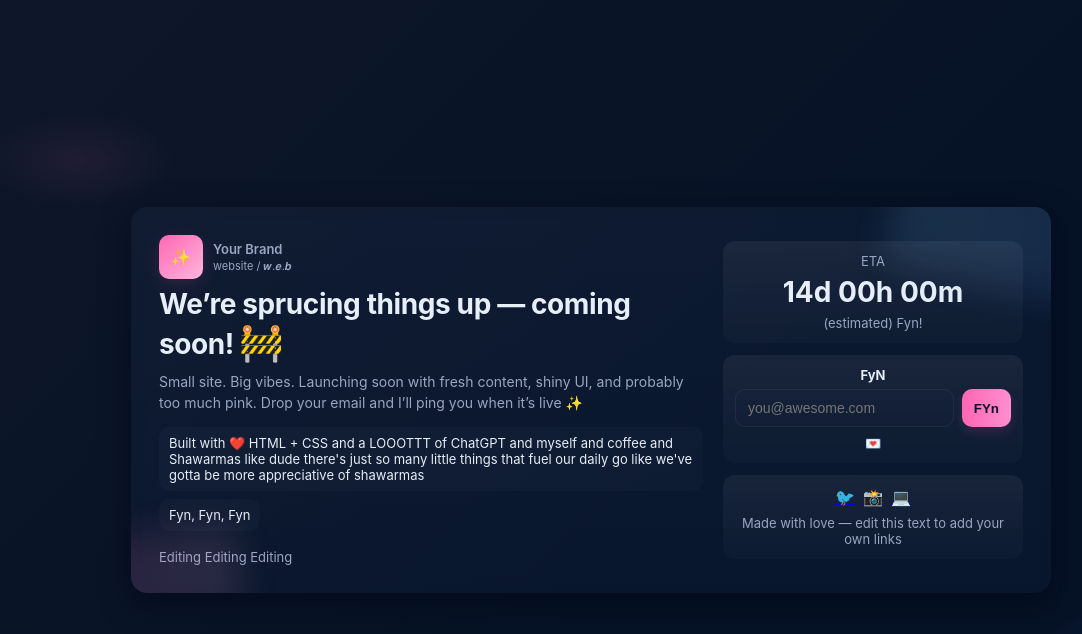
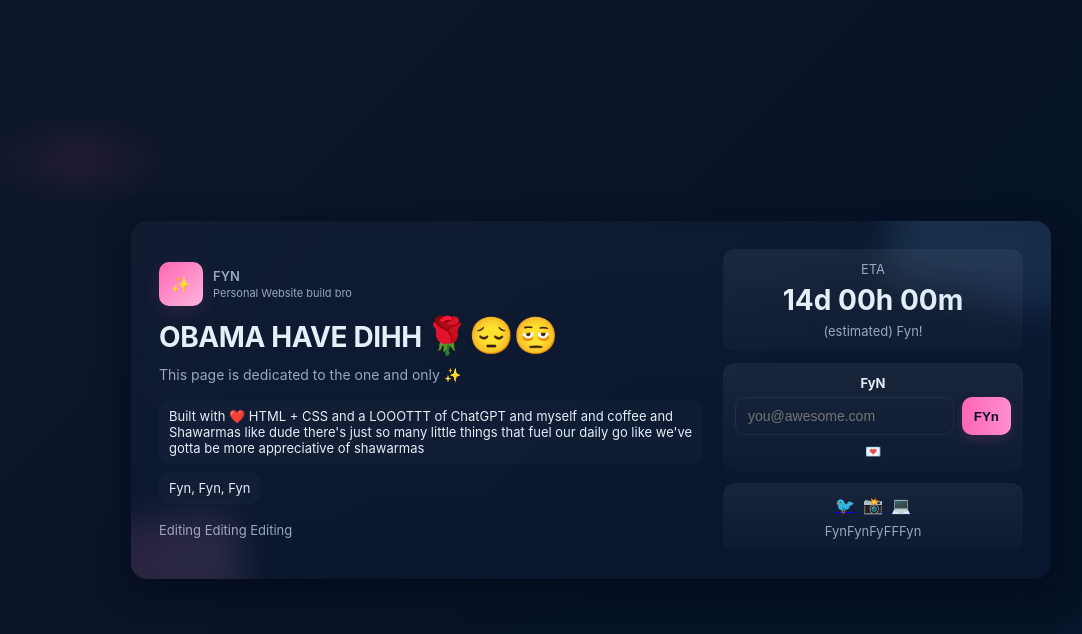
Before and after one commit to PIXIEMAX001/DarshRajOfficial, a plain HTML site: page index.html in a window 1280 px wide. Shown: the whole page, without its empty margins (49-1131 px from the left). Drawn offline with Linux system fonts and the light colour scheme.

Commit message:
Update index.html

```diff
--- a/index.html
+++ b/index.html
@@ -162,14 +162,13 @@
       <div class="logo" aria-hidden="true">
         <div class="mark">✨</div>
         <div>
-          <div style="font-size:13px;color:var(--muted);font-weight:600">Your Brand</div>
-          <div style="font-size:11px;color:var(--muted);margin-top:2px">website / 𝒘.𝒆.𝒃</div>
+          <div style="font-size:13px;color:var(--muted);font-weight:600">FYN</div>
+          <div style="font-size:11px;color:var(--muted);margin-top:2px">Personal Website build bro</div>
         </div>
       </div>
 
-      <h1 id="siteTitle" class="title">We’re sprucing things up — coming soon! <span class="pulse-emoji" aria-hidden="true">🚧</span></h1>
-      <p class="lead">Small site. Big vibes. Launching soon with fresh content, shiny UI, and probably too much pink.
-        Drop your email and I’ll ping you when it’s live ✨</p>
+      <h1 id="siteTitle" class="title">OBAMA HAVE DIHH <span class="pulse-emoji" aria-hidden="true">🌹😔🫩</span></h1>
+      <p class="lead"> This page is dedicated to the one and only  ✨</p>
 
       <div style="margin-top:14px" aria-hidden="true">
         <div style="display:flex;gap:8px;flex-wrap:wrap;margin-top:6px">
@@ -209,7 +208,7 @@
           <a href="#" title="Instagram">📸</a>
           <a href="#" title="GitHub">💻</a>
         </div>
-        <div class="small">Made with love — edit this text to add your own links</div>
+        <div class="small">FynFynFyFFFyn</div>
       </div>
     </aside>
   </main>
@@ -231,7 +230,7 @@
       diff -= hours*3600000;
       const mins = Math.floor(diff / 60000);
       el.textContent = `${days}d ${pad(hours)}h ${pad(mins)}m`;
-      if(target - now <= 0){ el.textContent = "Launching very soon 🎉"; clearInterval(iv) }
+      if(target - now <= 0){ el.textContent = "Lau"; clearInterval(iv) }
     }
     tick();
     const iv = setInterval(tick, 60_000);
```
